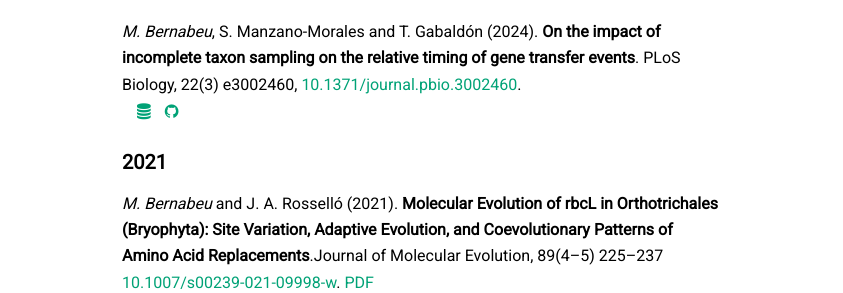
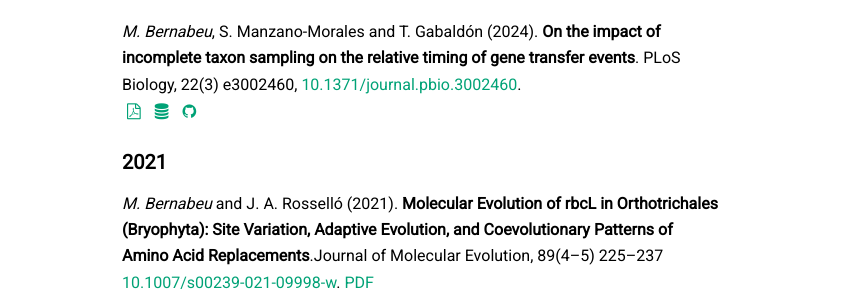
Before and after one commit to moibernabeu/moibernabeu.github.io, a Jekyll site: the page built from pages/cv.md, in a window 1280 px wide. Shown: the part 228-521 px from the top of the page, without its empty margins (218-1061 px from the left). Built offline with Jekyll 4.4.1, drawn with Linux system fonts in a browser that asks for light colours; nearby versions of some CDN libraries.

Commit message:
test update CV

```diff
--- a/_sass/_social-icons.scss
+++ b/_sass/_social-icons.scss
@@ -14,7 +14,7 @@
   @include social-media-icon($envelope-color, $icon-transition-time);
 }
 
-.fa-file-pdf {
+.fa-file-pdf-o {
   padding: 5px;
   @include social-media-icon($envelope-color, $icon-transition-time);
 }
--- a/pages/cv.md
+++ b/pages/cv.md
@@ -12,7 +12,7 @@ order: 2
 ### 2024
 *M. Bernabeu*, S. Manzano-Morales and T. Gabaldón (2024).
 **On the impact of incomplete taxon sampling on the relative timing of gene transfer events**. PLoS Biology, 22(3) e3002460, [10.1371/journal.pbio.3002460](https://doi.org/10.1371/journal.pbio.3002460).\\
-[<i class="fa-solid fa-file-pdf"></i>](https://drive.google.com/uc?export=download&id=1JvShztPmVf74qSCTLbaTacUYMSYMg-UZ)
+[<i class="fa fa-file-pdf-o"></i>](https://drive.google.com/uc?export=download&id=1JvShztPmVf74qSCTLbaTacUYMSYMg-UZ)
 [<i class="fa fa-database"></i>](https://doi.org/10.5281/zenodo.10252240)
 [<i class="fa fa-github"></i>](https://github.com/moibernabeu/ggcollapse)
 
```
